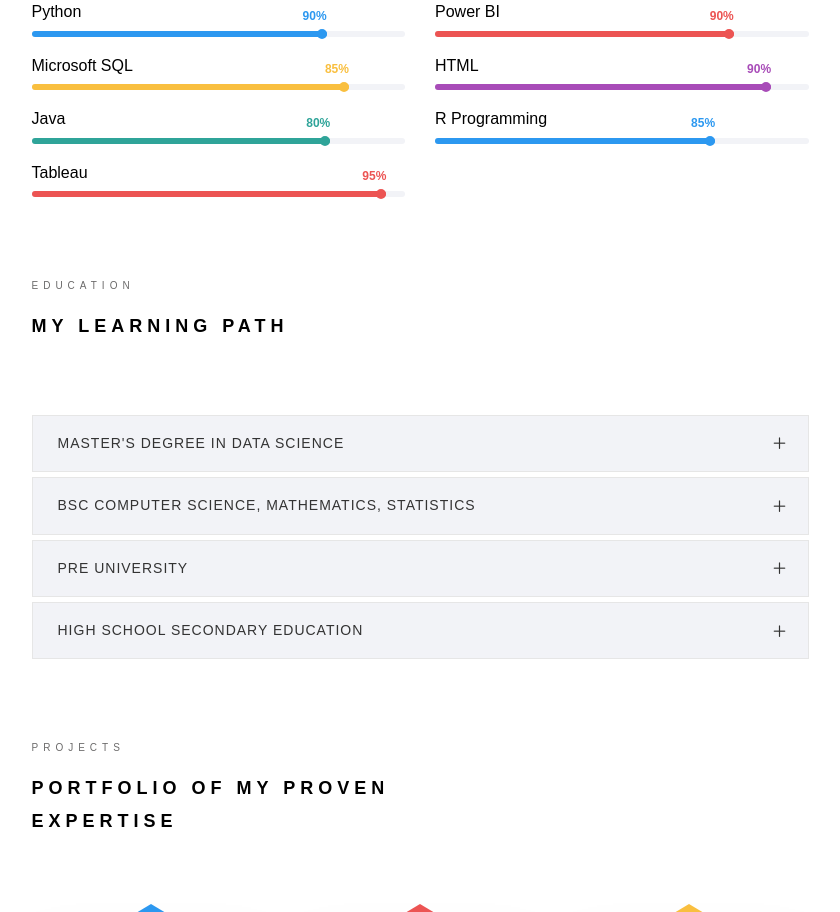
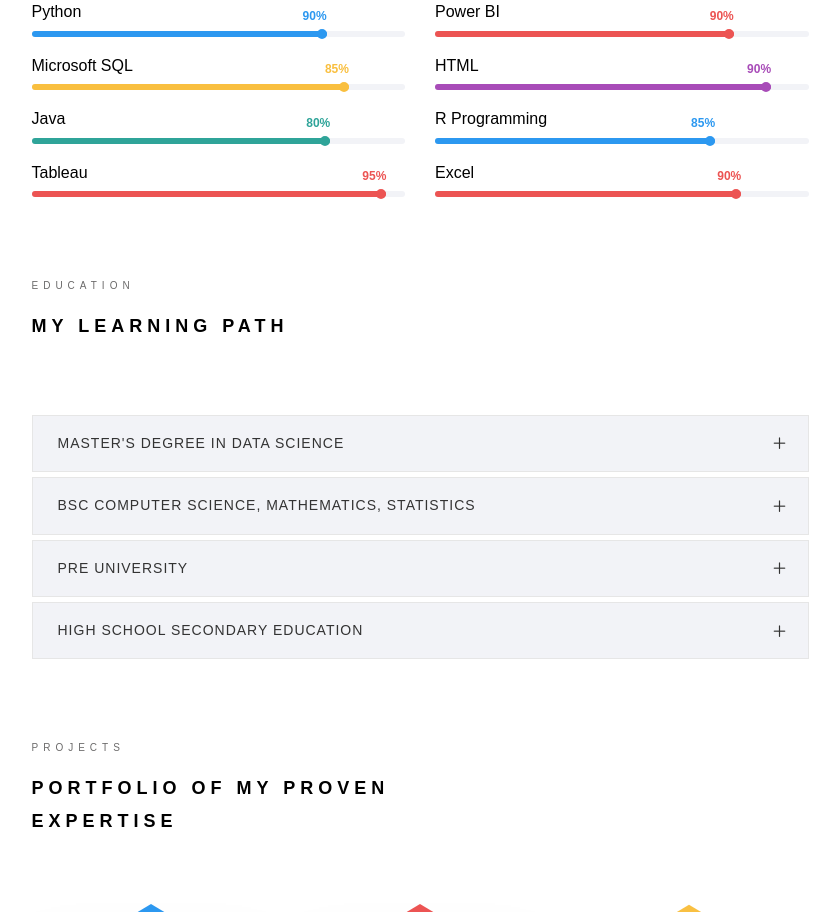
Before and after one commit to HaripriyaMC/Profile, a plain HTML site: page index.html in a window 1280 px wide. Shown: the part 1628-2540 px from the top of the page, without its empty margins (370-1210 px from the left). Drawn offline with Linux system fonts and the light colour scheme; a web font is replaced by a local one.

Commit message:
Add files via upload

```diff
--- a/index.html
+++ b/index.html
@@ -327,9 +327,9 @@
 								</div>
 							</div>
 
-							<!--<div class="col-md-6 animate-box" data-animate-effect="fadeInLeft">
+							<div class="col-md-6 animate-box" data-animate-effect="fadeInLeft">
 								<div class="progress-wrap">
-									<h3>Power BI</h3>
+									<h3>Excel</h3>
 									<div class="progress">
 										<div class="progress-bar color-2" role="progressbar" aria-valuenow="82"
 											aria-valuemin="0" aria-valuemax="100" style="width:82%">
@@ -337,7 +337,7 @@
 										</div>
 									</div>
 								</div>
-							</div>-->
+							</div>
 
 							<!--<div class="col-md-6 animate-box" data-animate-effect="fadeInLeft">
 								<div class="progress-wrap">
```
